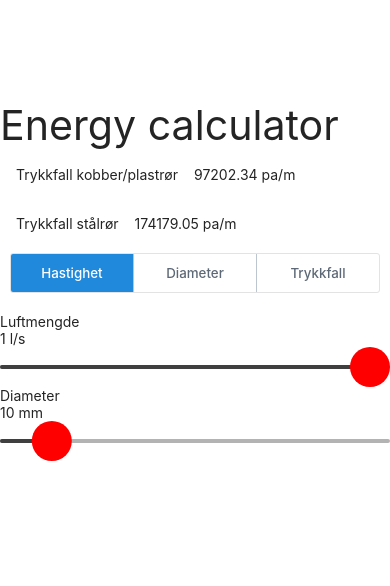
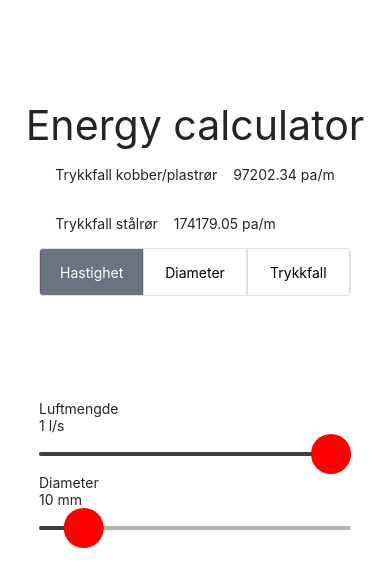
Before and after one commit to davemarong/energy_calcNative, a React Native app: screen / in a window 390 px wide. Shown: the top 586 px of the page. Built offline with nearby package versions, Linux system fonts and the light colour scheme.

Commit message:
Add selfmade buttongroup

```diff
--- a/App.js
+++ b/App.js
@@ -12,6 +12,8 @@ import { trykkfall_formula_values } from "./formulaData/FormulaValues";
 import { SliderContainer } from "./components/Slider/SliderContainer";
 import { Filters } from "./components/Filters/Filters";
 import { DisplayResult } from "./components/DisplayResult/DisplayResult";
+import AnimatedComp from "./components/AnimatedComp";
+import BtnGroup from "./components/ButtonGroup/Buttongroup";
 
 export default function App() {
   // STATE
@@ -28,7 +30,7 @@ export default function App() {
   const [selectedIndex, setSelectedIndex] = useState(0);
 
   // PROPS OBJECT
-  const FiltersProps = {
+  const ButtongroupProps = {
     setFormulaFunctions: setFormulaFunctions,
     setFormulaValues: setFormulaValues,
     setSliderData: setSliderData,
@@ -54,8 +56,9 @@ export default function App() {
             formulaFunctions={formulaFunctions}
           />
         </View>
-        <View>
-          <Filters {...FiltersProps} />
+        <View style={{ width: "80%", height: 300 }}>
+          {/* <Filters {...FiltersProps} /> */}
+          <BtnGroup {...ButtongroupProps} />
           <SliderContainer {...SliderContainerProps} />
         </View>
         <View>
@@ -69,5 +72,7 @@ export default function App() {
 const styles = StyleSheet.create({
   container: {
     marginTop: 100,
+    // justifyContent: "center",
+    alignItems: "center",
   },
 });
--- /dev/null
+++ b/components/AnimatedComp.js
@@ -0,0 +1,55 @@
+import React, { useRef, useEffect } from "react";
+import { Animated, Text, View } from "react-native";
+
+const FadeInView = (props) => {
+  const fadeAnim = useRef(new Animated.Value(0)).current; // Initial value for opacity: 0
+
+  useEffect(() => {
+    Animated.timing(fadeAnim, {
+      toValue: 1,
+      duration: 3000,
+      useNativeDriver: false,
+    }).start();
+  }, [fadeAnim]);
+
+  return (
+    <Animated.Text // Special animatable View
+      style={{
+        ...props.style,
+        backgroundColor: fadeAnim.interpolate({
+          inputRange: [0, 0.5, 1],
+          outputRange: ["black", "red", "black"],
+        }), // Bind opacity to animated value
+        color: fadeAnim.interpolate({
+          inputRange: [0, 0.5, 1],
+          outputRange: ["red", "black", "red"],
+        }),
+        fontSize: fadeAnim.interpolate({
+          inputRange: [0, 1],
+          outputRange: ["24px", "34px"],
+        }),
+        marginRight: fadeAnim.interpolate({
+          inputRange: [0, 1],
+          outputRange: [0, 100],
+        }),
+      }}
+    >
+      DUde are crazy
+    </Animated.Text>
+  );
+};
+
+// You can then use your `FadeInView` in place of a `View` in your components:
+export default () => {
+  return (
+    <View style={{ flex: 1, alignItems: "center", justifyContent: "center" }}>
+      <FadeInView
+        style={{ width: 250, height: 50, backgroundColor: "powderblue" }}
+      >
+        {/* <Text style={{ fontSize: 28, textAlign: "center", margin: 10 }}>
+          Fading in
+        </Text> */}
+      </FadeInView>
+    </View>
+  );
+};
--- /dev/null
+++ b/components/ButtonGroup/Buttongroup.js
@@ -0,0 +1,102 @@
+// IMPORT
+
+// REACT
+import React, { useState } from "react";
+
+// REACT NATIVE
+import {
+  SafeAreaView,
+  View,
+  Text,
+  TouchableOpacity,
+  StyleSheet,
+  Pressable,
+} from "react-native";
+
+// DATA
+import { buttongroup_items } from "./Buttongroup_items";
+import { allFormulaData } from "../../formulaData/CombinedData";
+
+// FUNCTIONAL COMPONENTS
+const BtnGroup = ({
+  setFormulaFunctions,
+  setFormulaValues,
+  setSliderData,
+  selectedIndex,
+  setSelectedIndex,
+}) => {
+  // STATE
+  const [selection, setSelection] = useState(1);
+
+  // FUNCTIONS
+  const handleSwitchFilter = (value) => {
+    const { formulaValue, formulaFunctions, sliderData } =
+      allFormulaData[value];
+    setFormulaFunctions(formulaFunctions);
+    setFormulaValues(formulaValue);
+    setSliderData(sliderData);
+    setSelectedIndex(value);
+  };
+
+  // RETURN
+  return (
+    <SafeAreaView style={styles.container}>
+      <View style={styles.btnGroup}>
+        {buttongroup_items.map((button) => {
+          return (
+            <TouchableOpacity
+              key={button.label}
+              style={[
+                styles.btn,
+                selection === button.id ? { backgroundColor: "#6B7280" } : null,
+              ]}
+              onPress={() => {
+                setSelection(button.id);
+                handleSwitchFilter(button.label);
+              }}
+            >
+              <Text
+                style={[
+                  styles.btnText,
+                  selection === button.id ? { color: "white" } : null,
+                ]}
+              >
+                {button.label}
+              </Text>
+            </TouchableOpacity>
+          );
+        })}
+      </View>
+    </SafeAreaView>
+  );
+};
+
+const styles = StyleSheet.create({
+  container: {
+    flex: 1,
+  },
+  btnGroup: {
+    flexDirection: "row",
+    alignItems: "center",
+    borderRadius: 4,
+    overflow: "hidden",
+    borderColor: "#0000001f",
+    borderWidth: 1,
+    height: 48,
+  },
+  btn: {
+    flex: 1,
+    borderRightWidth: 0.5,
+    // borderRadius: 4,
+    overflow: "hidden",
+    borderLeftWidth: 0.5,
+    borderColor: "#0000001f",
+  },
+
+  btnText: {
+    textAlign: "center",
+    paddingVertical: 16,
+    fontSize: 14,
+  },
+});
+export default BtnGroup;
--- /dev/null
+++ b/components/ButtonGroup/Buttongroup_items.js
@@ -0,0 +1,18 @@
+export const buttongroup_items = [
+  // {
+  //   label: "Luftmengde",
+  //   id: 0,
+  // },
+  {
+    label: "Hastighet",
+    id: 1,
+  },
+  {
+    label: "Diameter",
+    id: 2,
+  },
+  {
+    label: "Trykkfall",
+    id: 3,
+  },
+];
--- a/components/Filters/Filters.js
+++ b/components/Filters/Filters.js
@@ -1,9 +1,10 @@
 // IMPORT
 
 // REACT
-import { useState } from "react";
+import { useRef, useState } from "react";
 
 // REACT NATIVE
+import { Animated, View, StyleSheet, Button, SafeAreaView } from "react-native";
 
 // REACT_NATIVE_ELEMENTS
 import { ButtonGroup } from "@rneui/themed";
@@ -39,14 +40,21 @@ export const Filters = ({
     setSelectedIndex(value);
   };
 
+  // const buttonAnim = useRef(new Animated.Value(0).current);
   // RETURN
   return (
     <>
       <ButtonGroup
         buttons={buttonLabels}
         selectedIndex={selectedIndex}
-        onPress={handleSwitchFilter}
+        onPress={(value) => {
+          handleSwitchFilter(value);
+        }}
+        // Component={<Animated.Text />}
         containerStyle={{ marginBottom: 20 }}
+        // selectedButtonStyle={{
+        //   width: buttonAnim,
+        // }}
       />
     </>
   );
--- a/components/Slider/Slider.js
+++ b/components/Slider/Slider.js
@@ -1,5 +1,3 @@
-// IMPORT
-
 // React
 import { useState, useEffect, useRef } from "react";
 
@@ -38,26 +36,7 @@ export const Slider = ({ sliderData, setFormulaValues, selectedIndex }) => {
     handleUpdateFormulaValue(value);
   }, [selectedIndex]);
 
-  // const FadeInView = (props) => {
-  //   useEffect(() => {
-  //     Animated.timing(fadeAnim, {
-  //       toValue: 1,
-  //       duration: 10000,
-  //     }).start();
-  //   }, [fadeAnim]);
-
-  //   return (
-  //     <Animated.View // Special animatable View
-  //       style={{
-  //         ...props.style,
-  //         opacity: fadeAnim, // Bind opacity to animated value
-  //       }}
-  //     >
-  //       {props.children}
-  //     </Animated.View>
-  //   );
-  // };
-  const fadeAnim = useRef(new Animated.Value(0)).current; // Initial value for opacity: 0
+  const sliderAnim = useRef(new Animated.Value(0)).current; // Initial value for opacity: 0
 
   // Return
   return (
@@ -67,12 +46,33 @@ export const Slider = ({ sliderData, setFormulaValues, selectedIndex }) => {
         {value} {metric}
       </Text>
       <SliderElement
+        thumbStyle={{
+          backgroundColor: sliderAnim.interpolate({
+            inputRange: [0, 1],
+            outputRange: ["red", "black"],
+          }),
+        }}
+        // thumbProps={<Animated.Text />}
         value={value}
         maximumValue={max}
         minimumValue={min}
         step={step}
         onValueChange={setValue}
-        onSlidingComplete={handleUpdateFormulaValue}
+        // onSlidingStart={() => {
+        //   Animated.timing(sliderAnim, {
+        //     toValue: 1,
+        //     duration: 200,
+        //     useNativeDriver: false,
+        //   }).start();
+        // }}
+        onSlidingComplete={(value) => {
+          handleUpdateFormulaValue(value);
+          // Animated.timing(sliderAnim, {
+          //   toValue: 0,
+          //   duration: 200,
+          //   useNativeDriver: false,
+          // }).start();
+        }}
       />
     </>
   );
```
